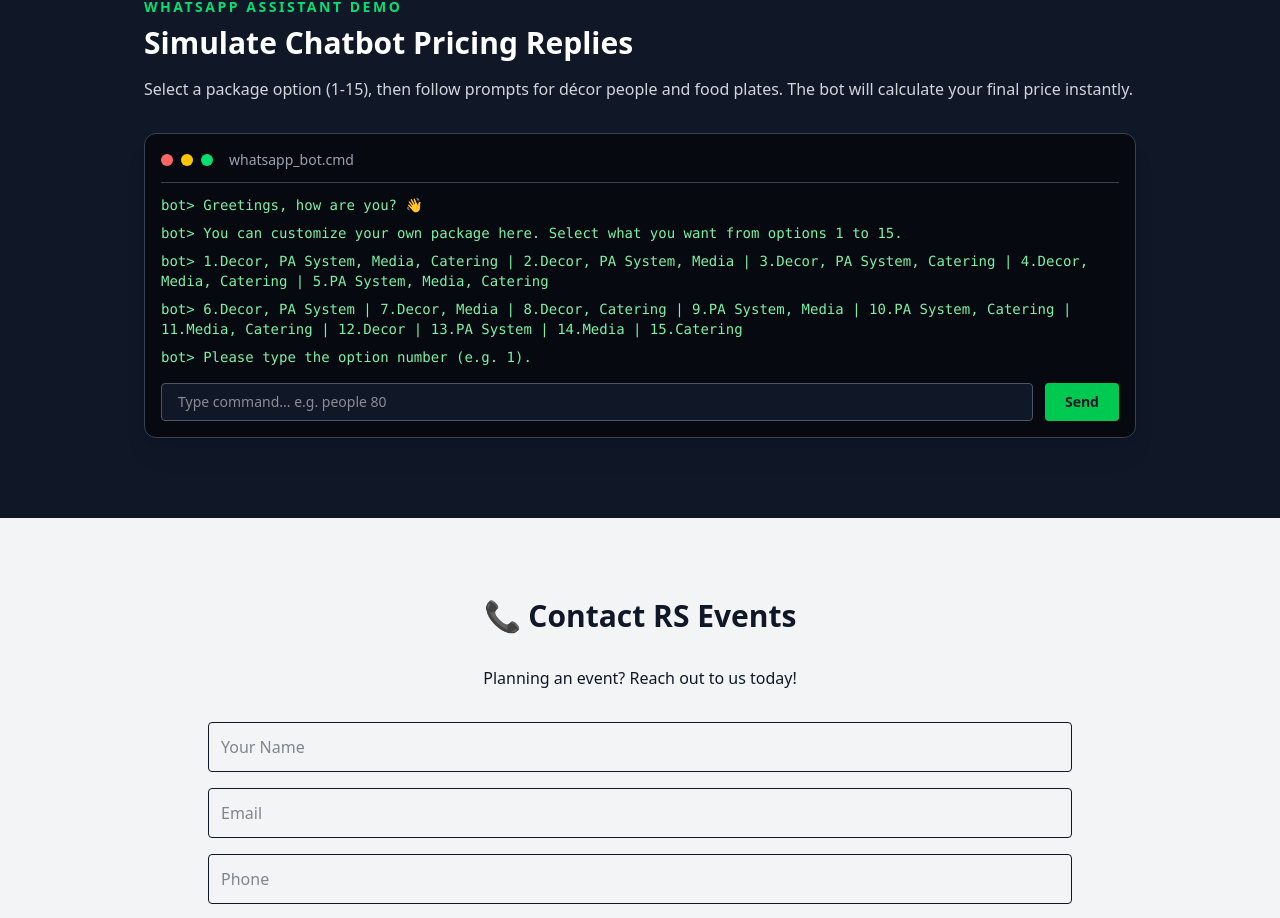
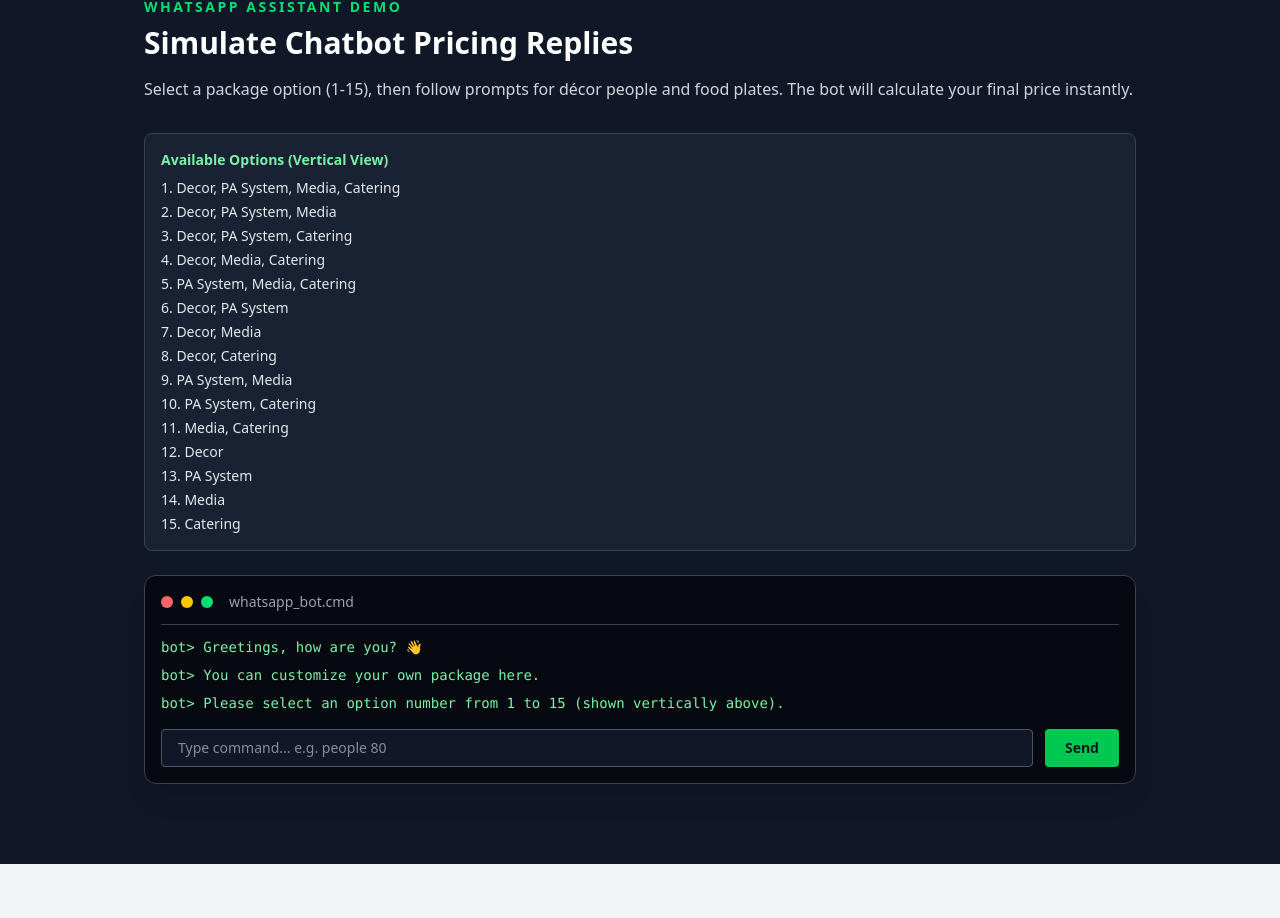
Before and after one commit to Tapiwa-1/Events-Management, a Vue app: page / in a window 1280 px wide. Shown: the part 3894-4812 px from the top of the page. Built offline with nearby package versions, Linux system fonts and the light colour scheme; no server answers.

Commit message:
Show chatbot options vertically and emphasize total amount

```diff
--- a/src/views/Landing.vue
+++ b/src/views/Landing.vue
@@ -211,6 +211,12 @@
         <p class="mb-2 text-sm font-semibold uppercase tracking-[0.18em] text-green-400">WhatsApp Assistant Demo</p>
         <h2 class="mb-4 text-3xl font-bold">Simulate Chatbot Pricing Replies</h2>
         <p class="mb-8 text-gray-300">Select a package option (1-15), then follow prompts for décor people and food plates. The bot will calculate your final price instantly.</p>
+        <div class="mb-6 rounded-lg border border-gray-700 bg-gray-800/60 p-4">
+          <p class="mb-2 text-sm font-semibold text-green-300">Available Options (Vertical View)</p>
+          <ol class="grid gap-1 text-sm text-gray-200">
+            <li v-for="item in botOptions" :key="item.id">{{ item.id }}. {{ item.label }}</li>
+          </ol>
+        </div>
 
         <div class="rounded-xl border border-gray-700 bg-black/60 p-4 shadow-xl">
           <div class="mb-3 flex items-center gap-2 border-b border-gray-700 pb-3 text-sm text-gray-400">
@@ -326,30 +332,47 @@ const botState = ref({
   plates: null,
 });
 
-const OPTION_MAP = {
-  1: ['decor', 'pa', 'media', 'catering'],
-  2: ['decor', 'pa', 'media'],
-  3: ['decor', 'pa', 'catering'],
-  4: ['decor', 'media', 'catering'],
-  5: ['pa', 'media', 'catering'],
-  6: ['decor', 'pa'],
-  7: ['decor', 'media'],
-  8: ['decor', 'catering'],
-  9: ['pa', 'media'],
-  10: ['pa', 'catering'],
-  11: ['media', 'catering'],
-  12: ['decor'],
-  13: ['pa'],
-  14: ['media'],
-  15: ['catering'],
-};
+const botOptions = [
+  { id: 1, label: 'Decor, PA System, Media, Catering' },
+  { id: 2, label: 'Decor, PA System, Media' },
+  { id: 3, label: 'Decor, PA System, Catering' },
+  { id: 4, label: 'Decor, Media, Catering' },
+  { id: 5, label: 'PA System, Media, Catering' },
+  { id: 6, label: 'Decor, PA System' },
+  { id: 7, label: 'Decor, Media' },
+  { id: 8, label: 'Decor, Catering' },
+  { id: 9, label: 'PA System, Media' },
+  { id: 10, label: 'PA System, Catering' },
+  { id: 11, label: 'Media, Catering' },
+  { id: 12, label: 'Decor' },
+  { id: 13, label: 'PA System' },
+  { id: 14, label: 'Media' },
+  { id: 15, label: 'Catering' },
+];
+
+const OPTION_MAP = Object.fromEntries(botOptions.map((item) => {
+  const services = item.label
+    .toLowerCase()
+    .replace('pa system', 'pa')
+    .split(',')
+    .map((s) => s.trim())
+    .map((s) => (s === 'catering' ? 'catering' : s));
+
+  const normalized = services.map((s) => {
+    if (s === 'decor') return 'decor';
+    if (s === 'pa') return 'pa';
+    if (s === 'media') return 'media';
+    if (s === 'catering') return 'catering';
+    return s;
+  });
+
+  return [item.id, normalized];
+}));
 
 const botMessages = ref([
   { role: 'bot', text: 'Greetings, how are you? 👋' },
-  { role: 'bot', text: 'You can customize your own package here. Select what you want from options 1 to 15.' },
-  { role: 'bot', text: '1.Decor, PA System, Media, Catering | 2.Decor, PA System, Media | 3.Decor, PA System, Catering | 4.Decor, Media, Catering | 5.PA System, Media, Catering' },
-  { role: 'bot', text: '6.Decor, PA System | 7.Decor, Media | 8.Decor, Catering | 9.PA System, Media | 10.PA System, Catering | 11.Media, Catering | 12.Decor | 13.PA System | 14.Media | 15.Catering' },
-  { role: 'bot', text: 'Please type the option number (e.g. 1).' },
+  { role: 'bot', text: 'You can customize your own package here.' },
+  { role: 'bot', text: 'Please select an option number from 1 to 15 (shown vertically above).' },
 ]);
 
 const getMediaPrice = () => Number(packagePricing.value.media_roora_reel || 0);
@@ -399,7 +422,7 @@ const runBotCommand = () => {
       sendBotMessage('Please enter number of people food plates.');
     } else {
       const total = services.includes('media') ? getMediaPrice() : 0;
-      sendBotMessage(`Final price for option ${option} is ${formatCurrency(total)}.`);
+      sendBotMessage(`Total Amount for option ${option} is ${formatCurrency(total)}.`);
       botState.value.step = 'await_option';
       sendBotMessage('You can select another option (1-15).');
     }
@@ -427,7 +450,7 @@ const runBotCommand = () => {
       const pa = services.includes('pa') ? getPaPriceForPeople(people) : 0;
       const media = services.includes('media') ? getMediaPrice() : 0;
       const total = decor + pa + media;
-      sendBotMessage(`Final price is ${formatCurrency(total)} (Decor ${formatCurrency(decor)}, PA ${formatCurrency(pa)}, Media ${formatCurrency(media)}).`);
+      sendBotMessage(`Total Amount is ${formatCurrency(total)} (Decor ${formatCurrency(decor)}, PA ${formatCurrency(pa)}, Media ${formatCurrency(media)}).`);
       botState.value.step = 'await_option';
       sendBotMessage('You can select another option (1-15).');
     }
@@ -454,7 +477,7 @@ const runBotCommand = () => {
     const catering = services.includes('catering') ? Number(packagePricing.value.catering_per_plate || 0) * plates : 0;
     const total = decor + pa + media + catering;
 
-    sendBotMessage(`Final price is ${formatCurrency(total)} (Decor ${formatCurrency(decor)}, PA ${formatCurrency(pa)}, Media ${formatCurrency(media)}, Catering ${formatCurrency(catering)}).`);
+    sendBotMessage(`Total Amount is ${formatCurrency(total)} (Decor ${formatCurrency(decor)}, PA ${formatCurrency(pa)}, Media ${formatCurrency(media)}, Catering ${formatCurrency(catering)}).`);
     botState.value.step = 'await_option';
     sendBotMessage('You can select another option (1-15).');
     botInput.value = '';
```
